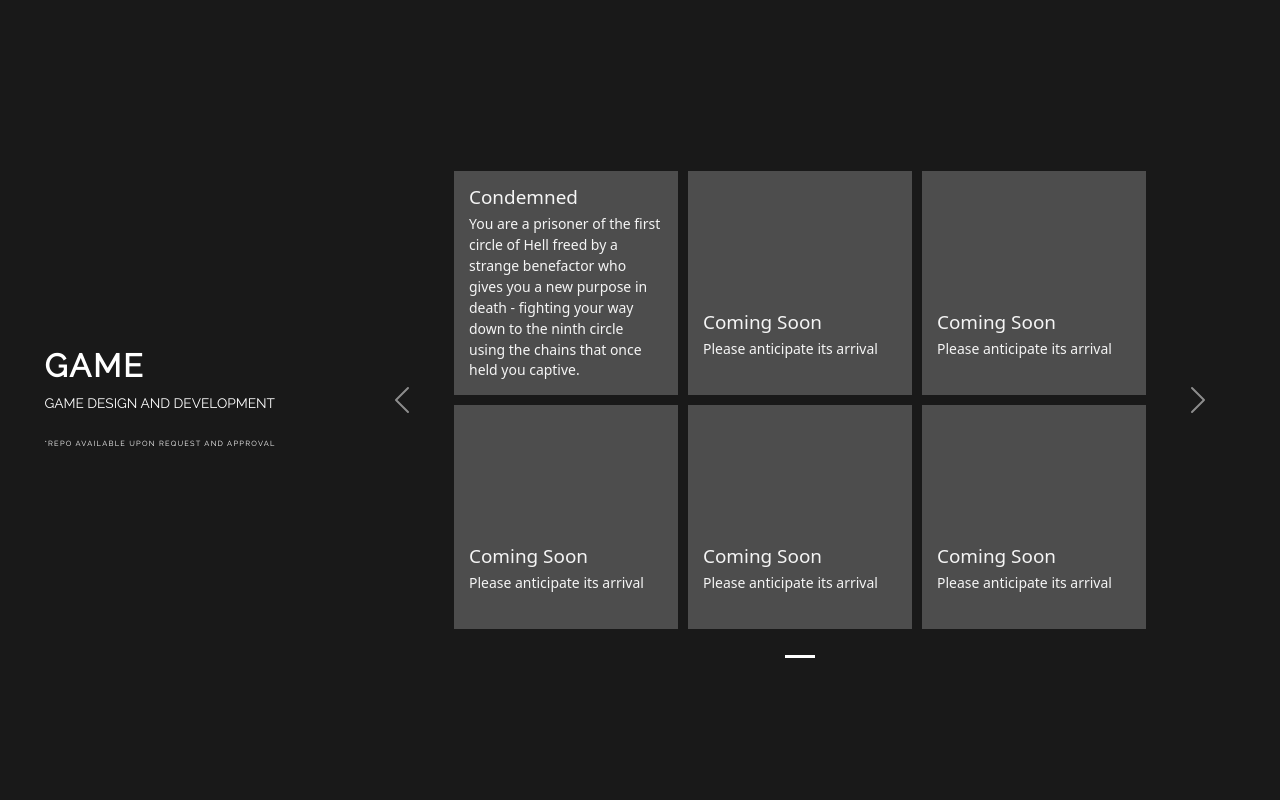
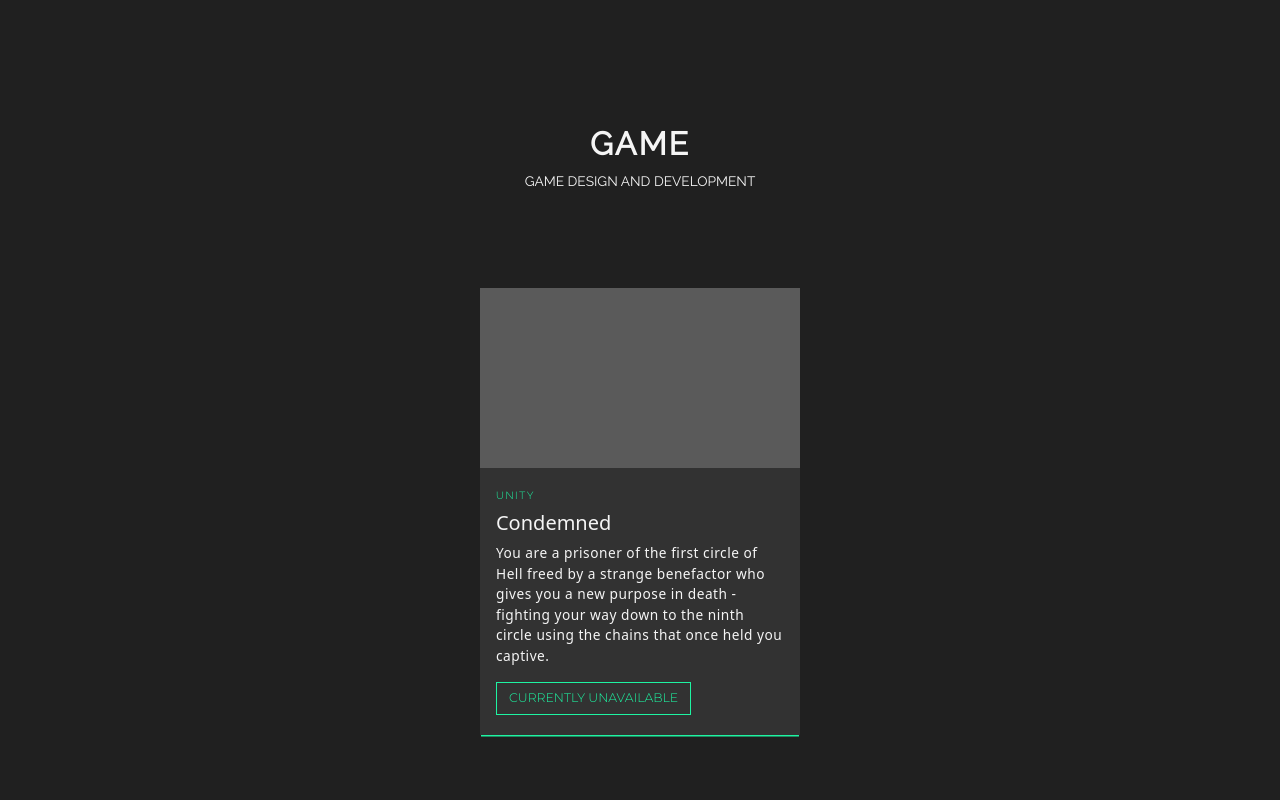
Before and after one commit to azheng9096/azheng9096.github.io, a Next.js app: page / in a window 1280 px wide. Shown: the part 1600-2400 px from the top of the page. Built offline with nearby package versions, Linux system fonts and the light colour scheme.

Commit message:
vertical section, project card, horizontal scroll container

```diff
--- a/app/page.tsx
+++ b/app/page.tsx
@@ -1,7 +1,11 @@
+import FullHeightContainer from "@/components/fullHeightContainer";
 import Header from "@/components/header";
+import HorizontalScrollContainer from "@/components/horizontalScrollContainer";
 import NavBar from "@/components/navbar";
+import ProjectCard from "@/components/projectCard";
 import ProjectsCarousel from "@/components/projectsCarousel";
 import HorizontalSection from "@/components/sections/horizontalSection";
+import VerticalSection from "@/components/sections/verticalSection";
 import { AspectRatio } from "@/utils/constants";
 import { CarouselContentAlignment } from "@/utils/projectsCarousel";
 
@@ -50,6 +54,11 @@ export default function Home() {
         <HorizontalSection className="primary-background" {...mockSection}>
           <ProjectsCarousel content={mock} rows={2} cols={2} smDeviceCondense />
         </HorizontalSection>
+        <VerticalSection {...mockSection} className="secondary-background">
+          <HorizontalScrollContainer>
+            <ProjectCard project={mock[0]}></ProjectCard>
+          </HorizontalScrollContainer>
+        </VerticalSection>
         <HorizontalSection
           className="primary-background"
           {...mockSection}
--- /dev/null
+++ b/components/horizontalScrollContainer.tsx
@@ -0,0 +1,48 @@
+"use client";
+import styled from "styled-components";
+
+type Props = {
+  children: React.ReactNode;
+};
+
+const ScrollContainer = styled.div`
+  width: 90%;
+  overflow-x: auto;
+
+  padding-top: 75px;
+  padding-bottom: 75px;
+
+  &::-webkit-scrollbar {
+    height: 4px;
+  }
+
+  &::-webkit-scrollbar-track {
+    box-shadow: inset 0 0 6px rgba(0, 0, 0, 0.35);
+    -webkit-box-shadow: inset 0 0 6px rgba(0, 0, 0, 0.35);
+  }
+
+  &::-webkit-scrollbar-thumb {
+    background: rgb(85, 85, 85);
+  }
+`;
+
+const ContentContainer = styled.div`
+  display: flex;
+  width: fit-content;
+
+  /* This will align cards in center when not overflow-x */
+  margin-left: auto;
+  margin-right: auto;
+
+  /* In case ScrollContainer sets a height */
+  margin-top: auto;
+  margin-bottom: auto;
+`;
+
+export default function HorizontalScrollContainer({ children }: Props) {
+  return (
+    <ScrollContainer>
+      <ContentContainer>{children}</ContentContainer>
+    </ScrollContainer>
+  );
+}
--- /dev/null
+++ b/components/projectCard.tsx
@@ -0,0 +1,56 @@
+"use client";
+import { Card } from "react-bootstrap";
+import "@/styles/components/projectCard.scss";
+import styled from "styled-components";
+import { Project } from "@/types/project";
+
+type Props = {
+  project: Project;
+};
+
+const CardImg = styled.div<{ imgPath?: string | undefined }>`
+  width: 100%;
+  background-color: rgba(130, 130, 130, 0.5);
+
+  display: block;
+
+  background-repeat: no-repeat;
+  background-blend-mode: multiply;
+  -webkit-background-size: cover;
+  -moz-background-size: cover;
+  -o-background-size: cover;
+  background-size: cover;
+  background-blend-mode: multiply;
+  background-position: center;
+
+  ${(props) =>
+    props.imgPath && `background-image: url('images/${props.imgPath}')`}
+`;
+
+const CardHeader = styled.small`
+  display: block;
+  margin-bottom: 7.5px;
+
+  color: var(--secondary-text-color);
+  font-family: var(--font-raleway);
+  font-weight: 300;
+  letter-spacing: 1.5px;
+  font-size: calc(7.25px + 0.25vw);
+  text-transform: uppercase;
+`;
+
+export default function ProjectCard({ project }: Props) {
+  return (
+    <Card>
+      <CardImg className="sixteen-to-nine"></CardImg>
+      <Card.Body>
+        <CardHeader>{project.tags.join(", ")}</CardHeader>
+        <Card.Title>{project.header}</Card.Title>
+        <Card.Text>{project.description}</Card.Text>
+        <a href={project.link?.href} className="btn">
+          {project.link?.content || "Currently Unavailable"}
+        </a>
+      </Card.Body>
+    </Card>
+  );
+}
--- a/components/sections/verticalSection.tsx
+++ b/components/sections/verticalSection.tsx
@@ -0,0 +1,47 @@
+"use client";
+import styled from "styled-components";
+import FullHeightContainer from "../fullHeightContainer";
+import "@/styles/components/verticalSection.scss";
+
+type Props = {
+  heading: string;
+  description: string;
+  children: React.ReactNode;
+  className?: string;
+};
+
+const TextContainer = styled.div`
+  text-align: center;
+  font-family: var(--font-raleway);
+  text-transform: uppercase;
+  color: var(--primary-text-color);
+
+  h2 {
+    font-weight: bold;
+    letter-spacing: 2px;
+  }
+
+  p {
+    font-size: calc(10.5px + 0.25vw);
+  }
+`;
+
+export default function VerticalSection({
+  heading,
+  description,
+  children,
+  className,
+}: Props) {
+  return (
+    <FullHeightContainer className={`row ${className}`}>
+      <div className="col-md-12 vertical-section">
+        <TextContainer>
+          <h2>{heading}</h2>
+          <p>{description}</p>
+        </TextContainer>
+
+        {children}
+      </div>
+    </FullHeightContainer>
+  );
+}
--- a/styles/common.scss
+++ b/styles/common.scss
@@ -9,3 +9,39 @@
 .secondary-background {
   background-color: var(--secondary-background-color);
 }
+
+.one-to-one {
+  aspect-ratio: 1 / 1;
+
+  @supports not (aspect-ratio: 1/1) {
+    padding-bottom: 100%;
+
+    &::after {
+      content: "";
+    }
+  }
+}
+
+.four-to-three {
+  aspect-ratio: 4/3;
+
+  @supports not (aspect-ratio: 4/3) {
+    padding-bottom: 75%;
+
+    &::after {
+      content: "";
+    }
+  }
+}
+
+.sixteen-to-nine {
+  aspect-ratio: 16 / 9;
+
+  @supports not (aspect-ratio: 16 / 9) {
+    padding-bottom: 56.25%;
+
+    &::after {
+      content: "";
+    }
+  }
+}
--- /dev/null
+++ b/styles/components/projectCard.scss
@@ -0,0 +1,116 @@
+.card {
+  margin: 5px;
+
+  border: 0;
+  border-radius: 0;
+
+  background-color: rgba(60, 60, 60, 0.65);
+  color: var(--primary-text-color);
+
+  flex: 1; /* doesn't break current code, but helps make all cards the same width if missing a fixed width */
+
+  -webkit-box-shadow: 0 2.5px 0 -1px var(--secondary-text-color);
+  -moz-box-shadow: 0 2.5px 0 -1px var(--secondary-text-color);
+  box-shadow: 0 2.5px 0 -1px var(--secondary-text-color);
+
+  transition: box-shadow 0.2s ease-in-out;
+
+  &:hover {
+    -webkit-box-shadow: 0px 4px 0px -1px var(--secondary-text-color);
+    -moz-box-shadow: 0px 4px 0px -1px var(--secondary-text-color);
+    box-shadow: 0px 4px 0px -1px var(--secondary-text-color);
+  }
+
+  @media only screen and (min-width: 961px) {
+    width: 20rem;
+  }
+
+  @media only screen and (min-width: 481px) and (max-width: 960px) {
+    width: 18rem;
+  }
+
+  @media only screen and (max-width: 480px) {
+    width: 77.5vw;
+  }
+
+  .card-body {
+    padding-top: 1.25rem;
+    padding-bottom: 1.25rem;
+
+    /* MOVE BTN TO BOTTOM OF CARD - REMOVE THIS CSS TO REVERT */
+    display: flex;
+    flex-direction: column;
+
+    .cardTitle {
+      font-size: calc(12.5px + 0.5vw);
+    }
+
+    .card-text {
+      font-size: calc(10.5px + 0.25vw);
+      letter-spacing: calc(0.25px + 0.02vw);
+    }
+
+    .btn,
+    .btn-group {
+      width: fit-content;
+      margin-top: auto;
+    }
+
+    .btn {
+      border-radius: 0;
+
+      background-color: var(--transparent);
+      color: var(--secondary-text-color);
+
+      border-color: var(--secondary-text-color);
+
+      text-transform: uppercase;
+      font-family: var(--font-montserrat);
+      font-weight: 300;
+      font-size: calc(9.25px + 0.25vw);
+
+      &:hover {
+        background-color: var(--secondary-text-color);
+        color: var(--primary-text-color);
+      }
+    }
+
+    .dropdown-menu {
+      background-color: rgba(60, 60, 60, 0.85);
+      border-radius: 0;
+
+      .dropdown-divider {
+        width: 90%;
+        margin-left: auto;
+        margin-right: auto;
+
+        border: none;
+        background-color: rgba(255, 255, 255, 0.65);
+        opacity: 1;
+        height: 1px;
+      }
+
+      .dropdown-item {
+        background-color: var(--transparent);
+
+        text-transform: uppercase;
+
+        font-family: var(--font-montserrat);
+        font-weight: 300;
+        font-size: calc(9.25px + 0.25vw);
+
+        color: var(--primary-text-color);
+
+        transition: color ease-in-out 0.3s, box-shadow ease-in-out 0.3s;
+      }
+
+      li:hover .dropdown-item {
+        -webkit-box-shadow: inset 4px 0px 0px -1px #1ef4a2;
+        -moz-box-shadow: inset 4px 0px 0px -1px #1ef4a2;
+        box-shadow: inset 4px 0px 0px -1px #1ef4a2;
+
+        color: var(--secondary-text-color);
+      }
+    }
+  }
+}
--- a/styles/components/projectsCarousel.scss
+++ b/styles/components/projectsCarousel.scss
@@ -57,33 +57,9 @@
   }
 }
 
-.one-to-one {
-  aspect-ratio: 1 / 1;
-
-  @supports not (aspect-ratio: 1/1) {
-    padding-bottom: 100%;
-
-    &::after {
-      content: "";
-    }
+@media only screen and (max-width: 480px) {
+  .four-to-three .carouselBoxContentTag {
+    margin-left: calc(3.5px + 0.25vw);
+    margin-right: calc(3.5px + 0.25vw);
   }
 }
-
-.four-to-three {
-  aspect-ratio: 4/3;
-
-  @supports not (aspect-ratio: 4/3) {
-    padding-bottom: 75%;
-
-    &::after {
-      content: "";
-    }
-  }
-
-  @media only screen and (max-width: 480px) {
-    .carouselBoxContentTag {
-      margin-left: calc(3.5px + 0.25vw);
-      margin-right: calc(3.5px + 0.25vw);
-    }
-  }
-}
--- /dev/null
+++ b/styles/components/verticalSection.scss
@@ -0,0 +1,9 @@
+.vertical-section {
+  display: flex;
+  flex-direction: column;
+
+  justify-content: center;
+  align-items: center;
+  padding-top: 125px;
+  padding-bottom: 125px;
+}
--- a/types/project.ts
+++ b/types/project.ts
@@ -1,13 +1,13 @@
 type ProjectLink = {
   content?: string;
-  href: string | null;
+  href: string | undefined;
 };
 
 export type Project = {
   header: string;
   description: string;
   tags: string[];
-  imagePath: string | null;
+  imagePath: string | undefined;
   link?: ProjectLink;
   moreLinks?: ProjectLink[];
   requestReq?: boolean;
```
